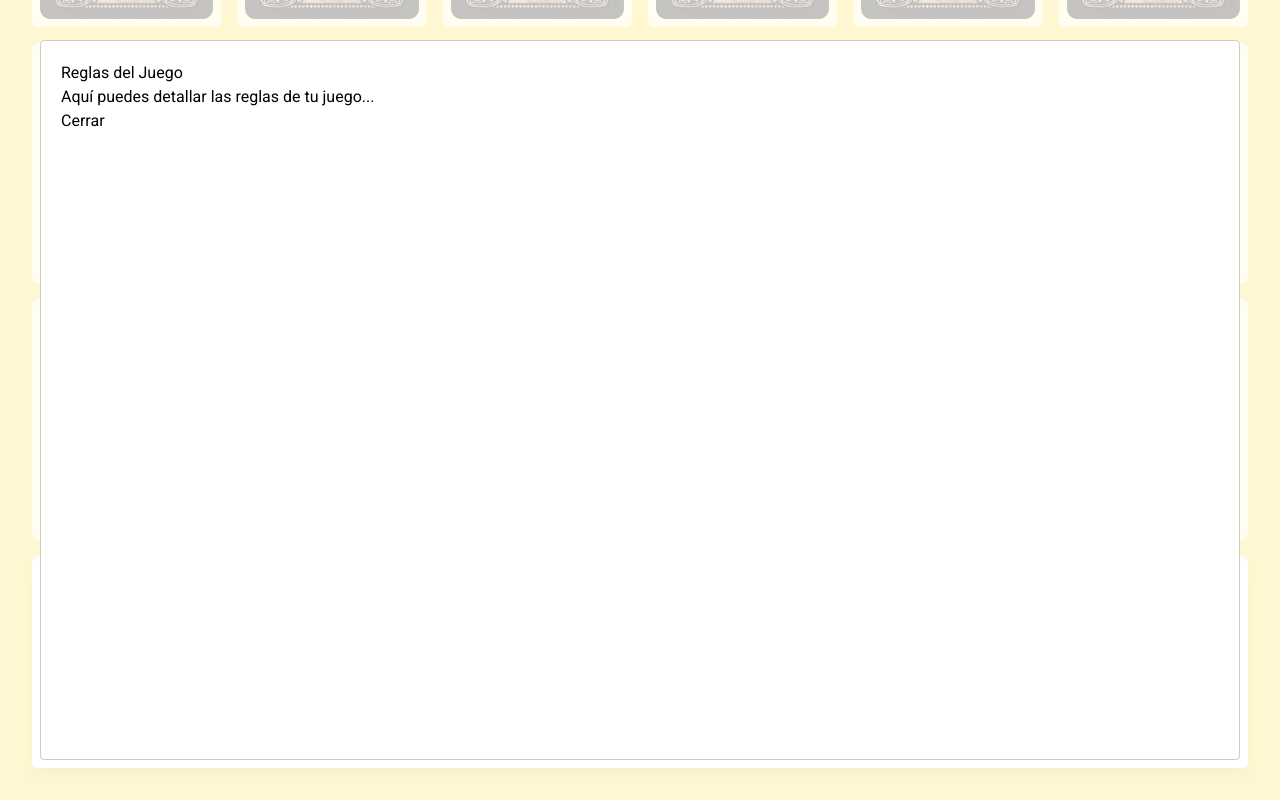
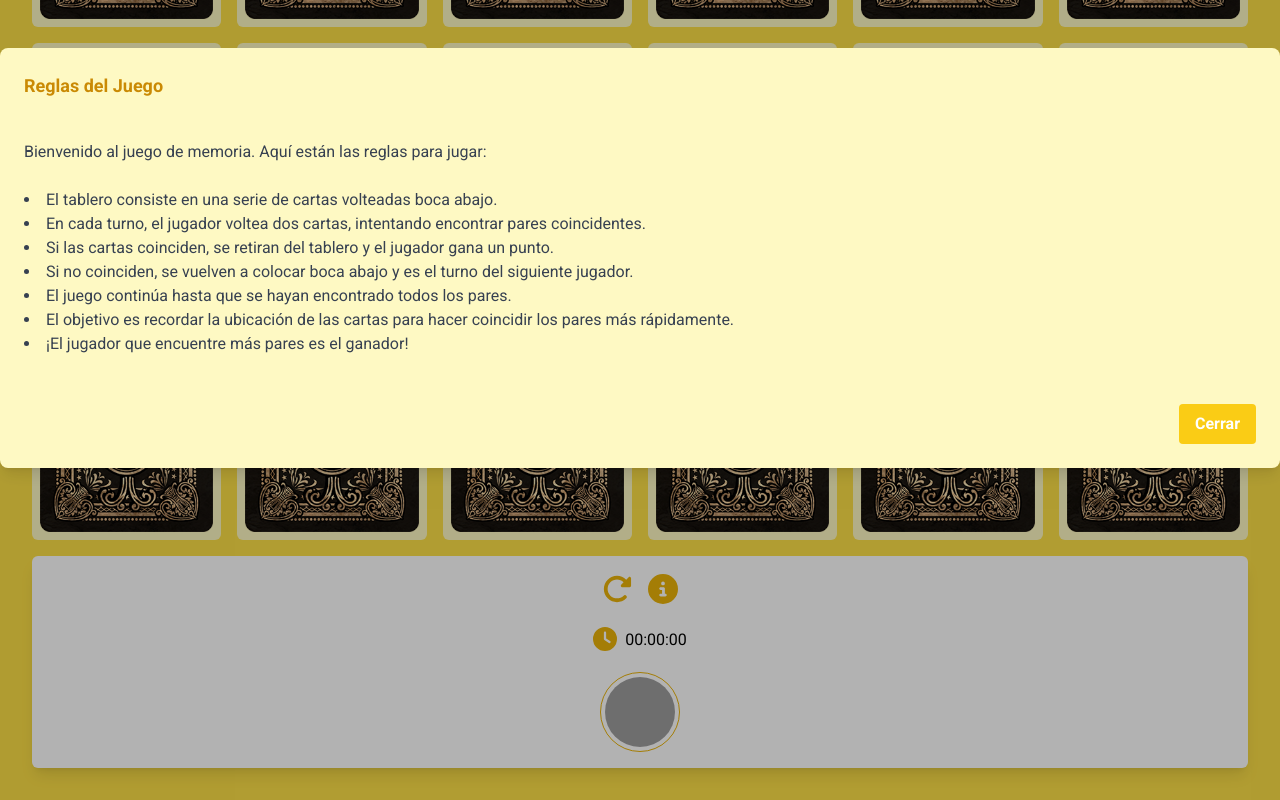
Before and after one commit to IsaRamDev/isaramdev-memory-game, a React (Vite) app: page / in a window 1280 px wide. Both pictures are taken after a click on the button 655 px from the left and 835 px from the top of the page. Shown: the part 246-1046 px from the top of the page. Built offline with nearby package versions, Linux system fonts and the light colour scheme; grey boxes are pictures that could not be loaded.

Commit message:
Agregando mensaje de ganador y mejorando la información del juego

```diff
--- a/package.json
+++ b/package.json
@@ -15,7 +15,8 @@
     "@fortawesome/react-fontawesome": "^0.2.0",
     "react": "^18.2.0",
     "react-dom": "^18.2.0",
-    "react-modal": "^3.16.1"
+    "react-modal": "^3.16.1",
+    "sweetalert2": "^11.10.1"
   },
   "devDependencies": {
     "@types/react": "^18.2.37",
--- a/src/App.jsx
+++ b/src/App.jsx
@@ -2,6 +2,7 @@ import { useEffect, useState } from 'react';
 import ReactModal from 'react-modal';
 import { FontAwesomeIcon } from '@fortawesome/react-fontawesome';
 import { faRedoAlt, faInfoCircle, faClock } from '@fortawesome/free-solid-svg-icons';
+import Swal from 'sweetalert2';
 
 import coverImage from './assets/cover.png';
 import img1 from './assets/001.png';
@@ -21,14 +22,24 @@ function App() {
     const [timer, setTimer] = useState(0);
     const [timerActive, setTimerActive] = useState(false);
     const [showRules, setShowRules] = useState(false);
-    const [hasWon, setHasWon] = useState(false);
 
     useEffect(() => {
         if (matchedCards.length === shuffledImages.length && matchedCards.length > 0) {
             setTimerActive(false);
-            setHasWon(true); // Establecer que el jugador ha ganado
+            setTimeout(() => {
+                Swal.fire({
+                    title: "¡Great job!",
+                    text: "¡You won!",
+                    icon: "success"
+                }).then((result) => {
+                    if (result.isConfirmed) {
+                        resetGame();
+                    }
+                });
+            }, 500);
         }
     }, [matchedCards, shuffledImages.length]);
+
 
     const toggleRules = () => {
         setShowRules(!showRules);
@@ -85,7 +96,6 @@ function App() {
         setMatchedCards([]);
         setTimer(0);
         setTimerActive(false);
-        setHasWon(false);
     };
 
     const flipCard = (index) => {
@@ -143,28 +153,49 @@ function App() {
                 ))}
             </div>
 
-            {hasWon && (
-                <div className="win-message">
-                    {/* Aquí puedes colocar tu imagen o componente de victoria */}
-                    <img src="url_de_tu_imagen_de_victoria.jpg" alt="You Won!" />
-                </div>
-            )}
-
-
             <div className="mt-4 p-4 bg-white rounded-md shadow-lg flex flex-col items-center">
                 <div className="flex mb-4">
                     <button onClick={resetGame} className="text-yellow-500 text-3xl">
                         <FontAwesomeIcon icon={faRedoAlt} />
                     </button>
-                    <button onClick={toggleRules} className="text-yellow-500 text-3xl">
+                    <button onClick={toggleRules} className="text-yellow-500 text-3xl ml-4">
                         <FontAwesomeIcon icon={faInfoCircle} />
                     </button>
                 </div>
-                <ReactModal isOpen={showRules} onRequestClose={toggleRules}>
-                <h2>Reglas del Juego</h2>
-                <p>Aquí puedes detallar las reglas de tu juego...</p>
-                <button onClick={toggleRules}>Cerrar</button>
-            </ReactModal>
+
+                <ReactModal
+                    isOpen={showRules}
+                    onRequestClose={toggleRules}
+                    className="bg-yellow-100 rounded-lg p-6 mx-auto my-12 shadow-lg"
+                    overlayClassName="fixed inset-0 bg-black bg-opacity-30"
+                >
+                    <h2 className="text-lg font-bold text-yellow-600 mb-4">Reglas del Juego</h2>
+                    <br></br>
+                    <p className="text-gray-700">
+                        Bienvenido al juego de memoria. Aquí están las reglas para jugar:
+                        <ul className="list-disc list-inside">
+                        <br></br>
+                            <li>El tablero consiste en una serie de cartas volteadas boca abajo.</li>
+                            <li>En cada turno, el jugador voltea dos cartas, intentando encontrar pares coincidentes.</li>
+                            <li>Si las cartas coinciden, se retiran del tablero y el jugador gana un punto.</li>
+                            <li>Si no coinciden, se vuelven a colocar boca abajo y es el turno del siguiente jugador.</li>
+                            <li>El juego continúa hasta que se hayan encontrado todos los pares.</li>
+                            <li>El objetivo es recordar la ubicación de las cartas para hacer coincidir los pares más rápidamente.</li>
+                            <li>¡El jugador que encuentre más pares es el ganador!</li>
+                        </ul>
+                        <br></br>
+                        <br></br>
+                    </p>
+                    <div className='text-right'>
+                        <button
+                            onClick={toggleRules}
+                            className="bg-yellow-400 hover:bg-yellow-300 text-white font-bold py-2 px-4 rounded focus:outline-none focus:shadow-outline"
+                        >
+                            Cerrar
+                        </button>
+                    </div>
+                </ReactModal>
+
                  <div className="flex items-center mb-4">
                     <div className="text-2xl text-yellow-500">
                         <FontAwesomeIcon icon={faClock} />
```
Also changed, not shown: 1 other file (tests, documents, lock files or other folders).
